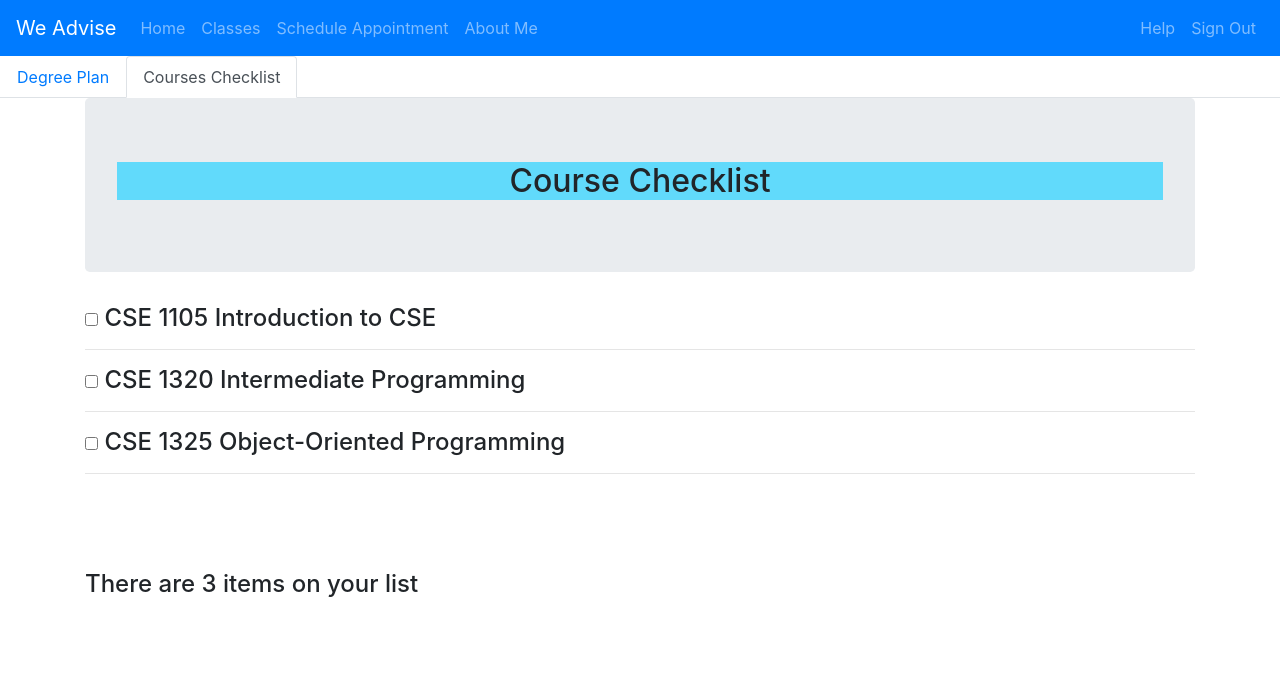
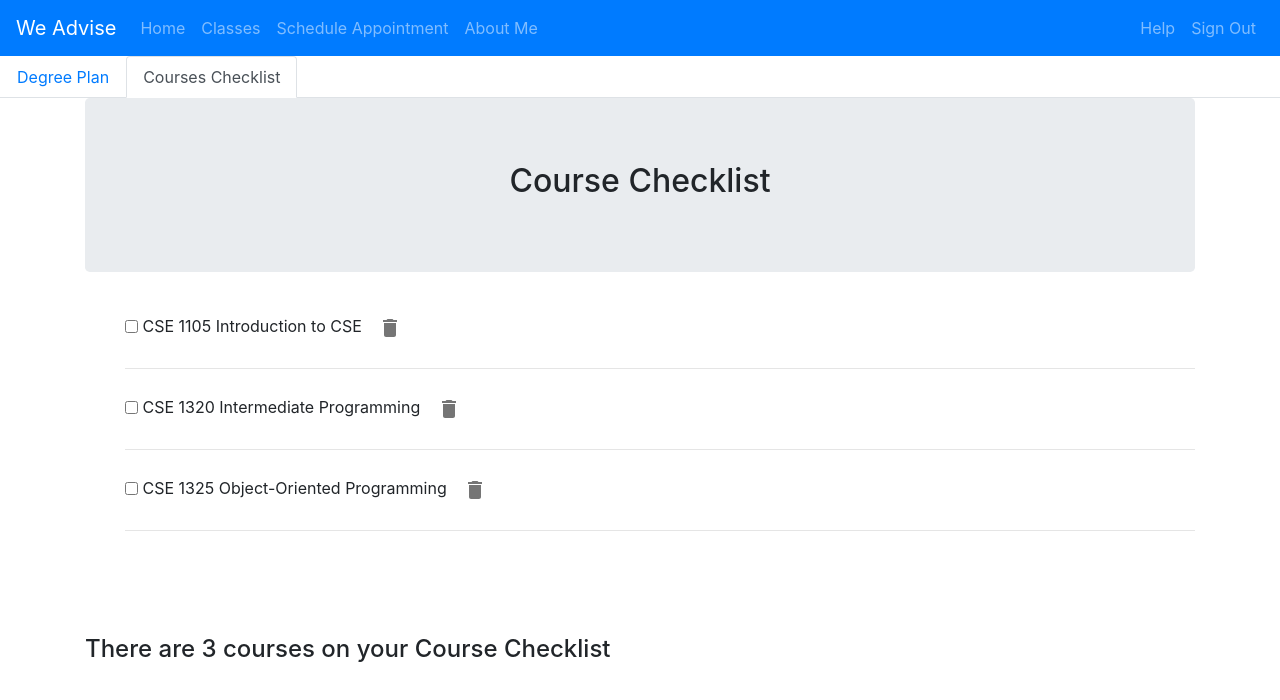
Before and after one commit to dongqingye7/WeAdvise, a React (Create React App) app: page /classes in a window 1280 px wide. Both pictures are taken after a click on the tab "Courses Checklist". Shown: the top 700 px of the page. Built offline with nearby package versions, Linux system fonts and the light colour scheme.

Commit message:
Add delete function in Course checklist in Classes page

```diff
--- a/src/Components/Classes/CourseListApp.js
+++ b/src/Components/Classes/CourseListApp.js
@@ -1,19 +1,30 @@
 import React from 'react';
 import './style.css';
+import IconButton from '@material-ui/core/IconButton';
+import DeleteIcon from '@material-ui/icons/Delete';
 
 class CourseListApp extends React.Component {
   constructor (props){
-    super ();
+    super (props);
+    this.state={
+      AllCourses: AllCourses
+    };
+    this.deleteCourse = this.deleteCourse.bind(this);
+  }
+
+  deleteCourse(index){
+    AllCourses.splice(index,1);
+    this.setState(AllCourses=this.state.AllCourses);
   }
   render (){
     return (
       <div>
         <AppJumbotron title="Course Checklist" />
-        <ItemList />
+        <ItemList deleteCourse={this.deleteCourse}/>
         <br />
         <br />
         <br />
-        <ItemCount count={allTheThings.length} />
+        <CourseCount count={AllCourses.length} />
       </div>
     );
   }
@@ -21,13 +32,13 @@ class CourseListApp extends React.Component {
 
 class Item extends React.Component {
   constructor (props){
-    super ();
-
+    super (props);
     this.state = {
       checked: false
     };
 
     this.handleClick = this.handleClick.bind(this);
+    this.deleteClick = this.deleteClick.bind(this);
   }
   handleClick (e){
     this.setState({
@@ -35,12 +46,22 @@ class Item extends React.Component {
     });
 
   }
+
+  deleteClick(){
+    var index = parseInt(this.props.index);
+    console.log(index);
+    this.props.deleteCourse(index);
+
+  }
   render (){
-    let text = this.state.checked ? <strike>{this.props.message}</strike> : this.props.message;
+    let text = this.state.checked ? <strike>{this.props.courseName}</strike> : this.props.courseName;
     return (
         <div className="row">
           <div className="col-md-12">
-            <input type="checkbox" onClick={this.handleClick} />&nbsp;{text}
+            <input type="checkbox" onClick={this.handleClick} />&nbsp;{text}&nbsp;
+            <IconButton aria-label="delete" onClick={this.deleteClick}>
+              <DeleteIcon />
+            </IconButton>
             <hr />
           </div>
         </div>
@@ -48,31 +69,33 @@ class Item extends React.Component {
   }
 }
 
-let item2 = <Item message="CSE 1105 Introduction to CSE" />;
-let item3 = <Item message="CSE 1320 Intermediate Programming" />;
-let item4 = <Item message="CSE 1325 Object-Oriented Programming" />;
+var course1 = "CSE 1105 Introduction to CSE";
+var course2 = "CSE 1320 Intermediate Programming";
+var course3 = "CSE 1325 Object-Oriented Programming";
 
-let allTheThings = [item2, item3, item4];
+var AllCourses = [course1, course2, course3];
 
 class ItemList extends React.Component {
-  constructor (props){
-    super ();
-  }
+
   render (){
-    let items = allTheThings.map(thing => thing);
-    return (
-        <h4>{items}</h4>
+    var courses = AllCourses.map((course, index)=>{
+        return(
+          <Item key={index} courseName={course} deleteCourse={this.props.deleteCourse}/>
+        );
+    });
+    return(
+      <ul>{courses}</ul>
     );
   }
 }
 
-class ItemCount extends React.Component {
+class CourseCount extends React.Component {
   constructor (props){
     super ();
   }
   render (){
     return (
-      <h4>There are {this.props.count} items on your list</h4>
+      <h4>There are {this.props.count} courses on your Course Checklist</h4>
     );
   }
 }
@@ -81,23 +104,14 @@ class AppJumbotron extends React.Component {
   render (){
     return (
       <div className="jumbotron">
-        <h2 style={
-          {textAlign: "center",
-          backgroundColor: '#61DAFB'}}>
+        <h2 style={{textAlign: "center",}}>
           {this.props.title}
         </h2>
+
       </div>
     );
   }
 }
 
-class AppFooter extends React.Component {
-  render (){
-    return (
-      <div className="text-muted">
-        <small>&copy; {new Date().getFullYear()}</small>
-      </div>
-    );
-  }
-}
+
 export default CourseListApp;
--- a/src/Components/Classes/style.css
+++ b/src/Components/Classes/style.css
@@ -39,3 +39,7 @@ ul>li:hover {
 .icon {
   margin: 6px 10px 6px 0;
 }
+
+.jumbotron {
+  /* background-color:gray!important; */
+}
```
Also changed, not shown: src/Components/Classes/utalogo.jpg (added), src/Components/Home/Home.css (line endings or trailing spaces), 1 other file (tests, documents, lock files or other folders).
